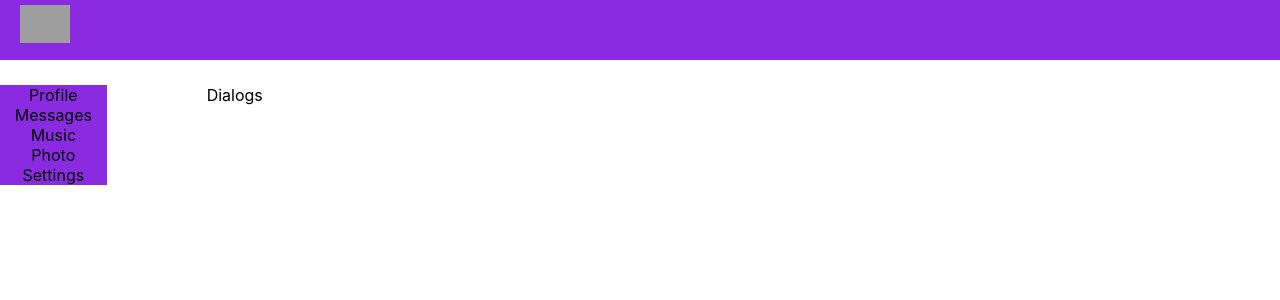
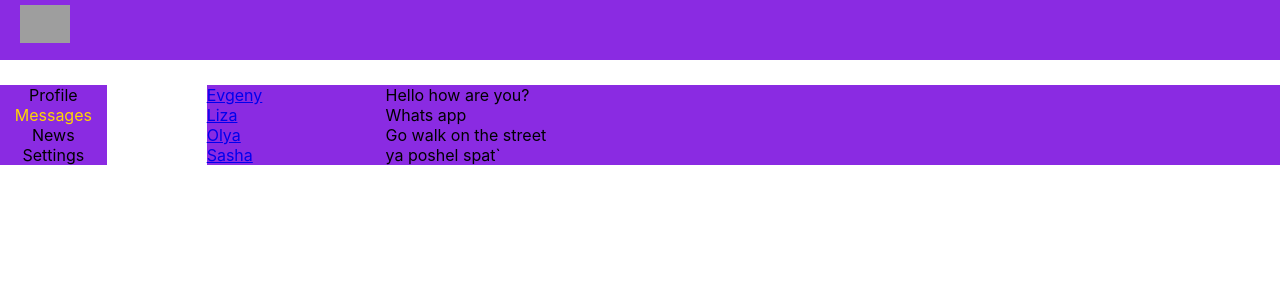
Before and after one commit to EvgeniyKireev/socialnetwork, a React (Create React App) app: page /dialogs in a window 1280 px wide. Shown: the top 300 px of the page. Built offline with nearby package versions, Linux system fonts and the light colour scheme; grey boxes are pictures that could not be loaded.

Commit message:
edit dialogs

```diff
--- a/src/App.js
+++ b/src/App.js
@@ -5,6 +5,8 @@ import Nav from "./components/Nav/Nav";
 import Mypage from "./components/Mypage/Mypage";
 import Dialogs from "./components/Dialogs/Dialogs";
 import { BrowserRouter, Route } from "react-router-dom";
+import News from "./components/News/News";
+import Settings from "./components/Settings/Settings";
 
 class App extends React.Component {
   render() {
@@ -16,6 +18,8 @@ class App extends React.Component {
           <div className="mcontent">
             <Route path="/profile" component={Mypage} />
             <Route path="/dialogs" component={Dialogs} />
+            <Route path='/news' component={News} />
+            <Route path='/settings' component={Settings} />
           </div>
         </div>
       </BrowserRouter>
--- a/src/components/Dialogs/Dialogs.jsx
+++ b/src/components/Dialogs/Dialogs.jsx
@@ -1,10 +1,41 @@
-import React from 'react';
-import s from './Dialogs.module.css';
+import React from "react";
+import s from "./Dialogs.module.css";
+import { NavLink } from "react-router-dom";
+
+const User = (props) => {
+  const path = '/dialogs/' + props.id
+  return (
+    <div>
+      <NavLink to={path}>{props.userName}</NavLink>
+    </div>
+  );
+};
+
+const Message = (props) => {
+  return (
+    <div>
+      <div>{props.message}</div>
+    </div>
+  );
+};
 
 const Dialogs = () => {
-    return(
-        <div>Dialogs</div>
+  return (
+    <div className={s.dialogs}>
+      <div className={s.users}>
+        <User userName="Evgeny" id='1'/>
+        <User userName="Liza" id='2'/>
+        <User userName="Olya" id='3'/>
+        <User userName="Sasha" id='4'/>
+      </div>
+      <div className={s.userMessages}>
+        <Message message='Hello how are you?'/>
+        <Message message='Whats app'/>
+        <Message message='Go walk on the street'/>
+        <Message message='ya poshel spat`'/>
+      </div>
+    </div>
   );
-}
+};
 
 export default Dialogs;
--- a/src/components/Dialogs/Dialogs.module.css
+++ b/src/components/Dialogs/Dialogs.module.css
@@ -0,0 +1,5 @@
+.dialogs {
+    display: grid;
+    grid-template-columns: 2fr 10fr;
+    background-color: blueviolet;
+}
--- a/src/components/Nav/Nav.jsx
+++ b/src/components/Nav/Nav.jsx
@@ -1,23 +1,21 @@
 import React from "react";
 import s from "./Nav.module.css";
+import { NavLink } from "react-router-dom";
 
 const Nav = () => {
   return (
     <nav className={s.nav}>
       <div className={s.item}>
-        <a href="/profile">Profile</a>
+        <NavLink to="/profile" activeClassName={s.active}>Profile</NavLink>
       </div>
       <div className={s.item}>
-        <a href="/dialogs">Messages</a>
+        <NavLink to="/dialogs" activeClassName={s.active}>Messages</NavLink>
       </div>
       <div className={s.item}>
-        <a href="#">Music</a>
+        <NavLink to="/news" activeClassName={s.active}>News</NavLink>
       </div>
       <div className={s.item}>
-        <a href="#">Photo</a>
-      </div>
-      <div className={s.item}>
-        <a href="#">Settings</a>
+        <NavLink to="/settings" activeClassName={s.active}>Settings</NavLink>
       </div>
     </nav>
   );
--- a/src/components/Nav/Nav.module.css
+++ b/src/components/Nav/Nav.module.css
@@ -8,3 +8,6 @@
     text-decoration: none;
     color: black;
   }
+  .item a.active {
+    color: gold;
+  }
--- /dev/null
+++ b/src/components/News/News.jsx
@@ -0,0 +1,10 @@
+import React from 'react';
+import s from './News.module.css';
+
+const News = () => {
+    return(
+        <div>News</div>
+  );
+}
+
+export default News;
--- /dev/null
+++ b/src/components/Settings/Settings.jsx
@@ -0,0 +1,10 @@
+import React from 'react';
+import s from './Settings.module.css';
+
+const Settings = () => {
+    return(
+        <div>Settings</div>
+  );
+}
+
+export default Settings;
```
Also changed, not shown: src/components/Mypage/Profile/Profile.jsx (line endings or trailing spaces), src/components/News/News.module.css (added), src/components/Settings/Settings.module.css (added).
